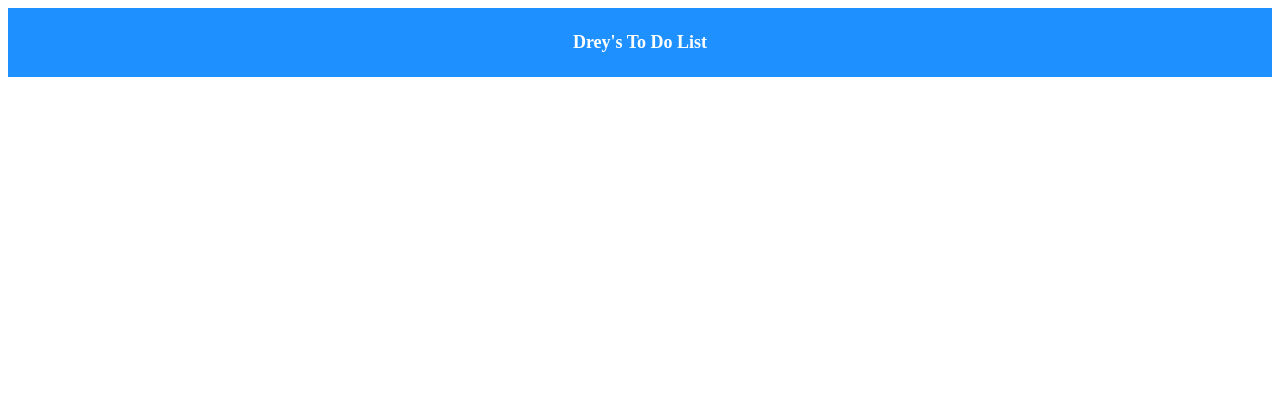
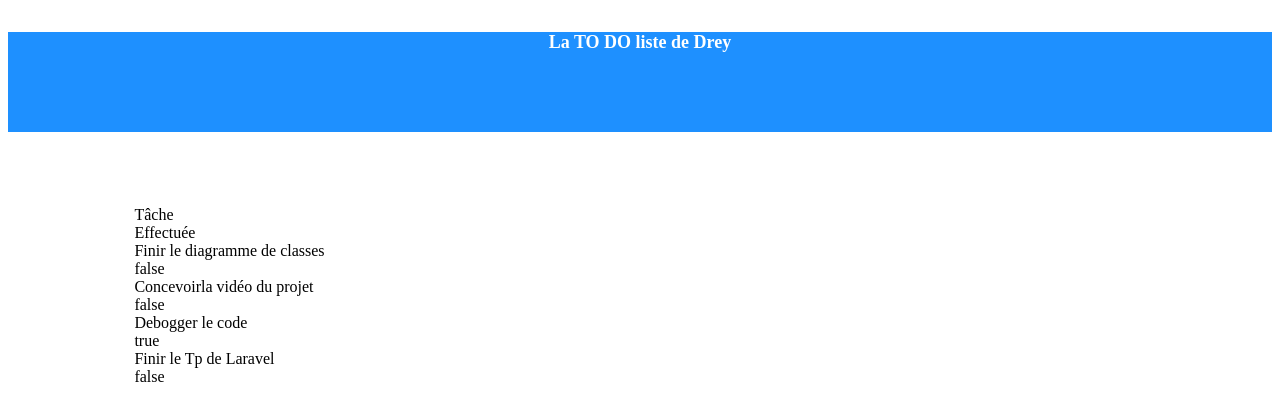
Before and after one commit to Dreykovic/todo-vuejs, a Vue app: page / in a window 1280 px wide. Shown: the top 420 px of the page. Built offline with nearby package versions, Linux system fonts and the light colour scheme.

Commit message:
ajouts de taches

```diff
--- a/src/App.vue
+++ b/src/App.vue
@@ -1,6 +1,18 @@
 <template>
   <div id="app">
-    <h4 class="title">{{ name }}'s To Do List</h4>
+    <h4 class="title">La TO DO liste de {{ nom }}</h4>
+    <div class="container-task">
+      <div class="ligne">
+        <div class="titre-colonne-1">Tâche</div>
+
+        <div class="titre-colonne-1">Effectuée</div>
+      </div>
+      <div class="ligne" v-for="task in tasks" v-bind:key="task.action">
+        <div class="colonne-1">{{ task.action }}</div>
+
+        <div class="colonne-2">{{ task.faite }}</div>
+      </div>
+    </div>
   </div>
 </template>
 <script>
@@ -8,21 +20,38 @@ export default {
   name: "app",
   data() {
     return {
-      name: "Drey",
+      nom: "Drey",
+      tasks: [
+        { action: "Finir le diagramme de classes", faite: false },
+        { action: "Concevoirla vidéo du projet", faite: false },
+        { action: "Debogger le code", faite: true },
+        { action: "Finir le Tp de Laravel", faite: false },
+      ],
     };
   },
 };
 </script>
 <style>
+/*app stylle*/
 #app {
   display: flex;
+  flex-direction: column;
   justify-content: center;
   align-items: center;
+
+}
+/*app title style*/
+#app > h4.title {
   background: dodgerblue;
-}
-#app > h4.title {
+  width: 100%;
+  height: 100px;
   text-align: center;
   color: white;
   font-size: large;
 }
+/**task display style */
+#app .container-task{
+  padding: 50px;
+  width: 80%;
+}
 </style>
```
